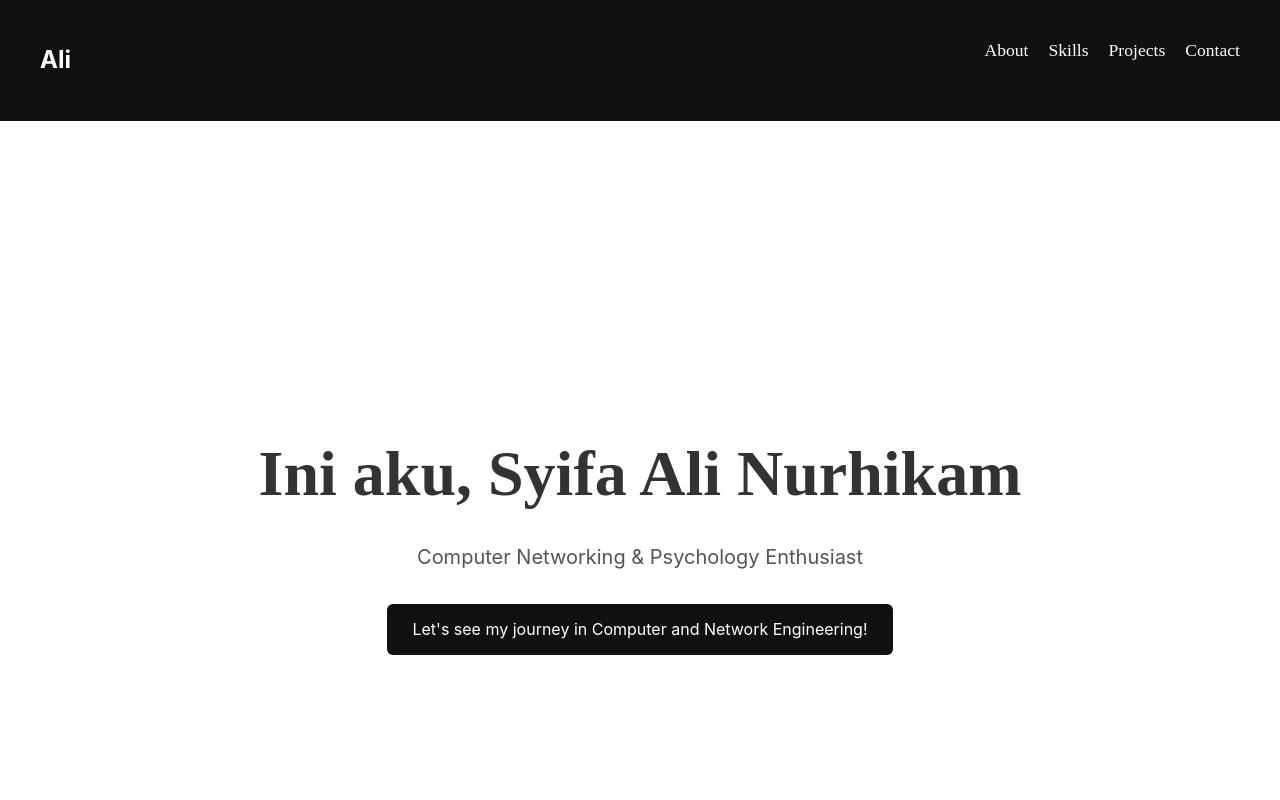
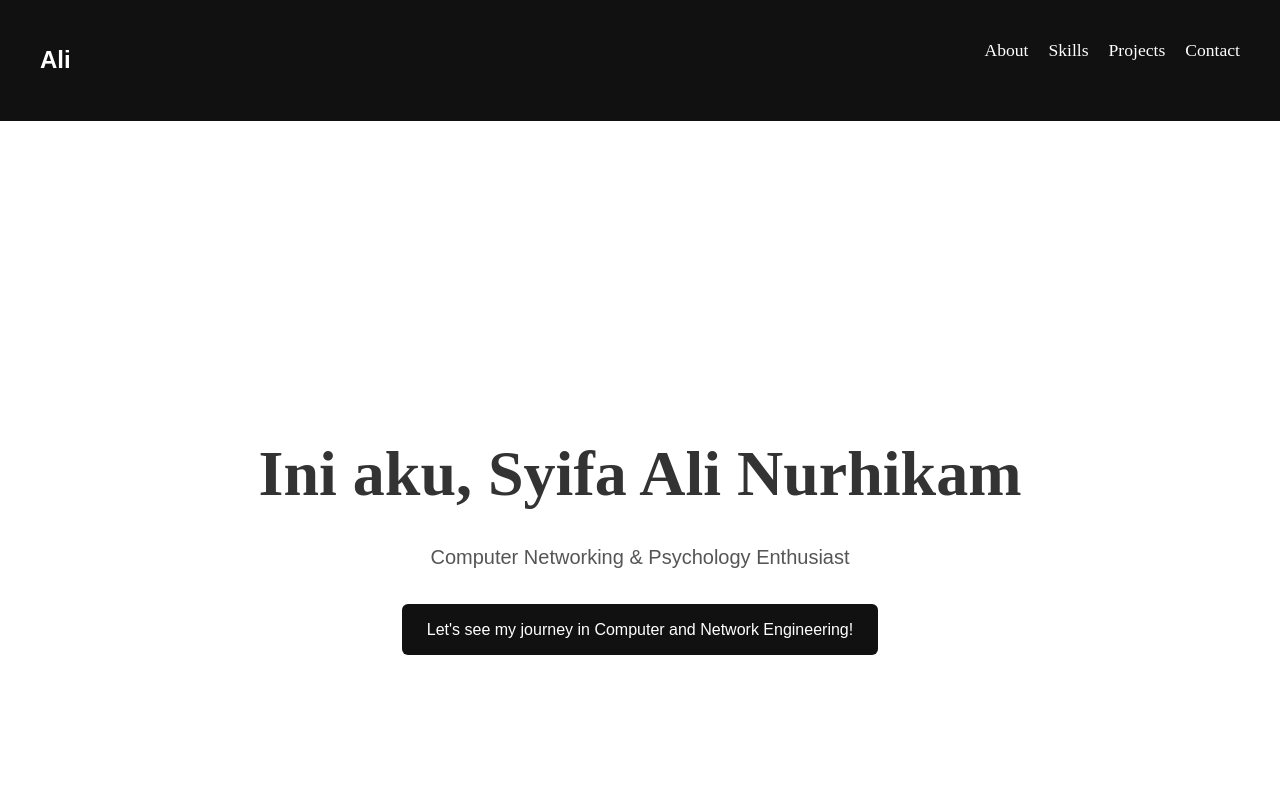
Before and after one commit to packet-ali/my-portfolio, a plain HTML site: page index.html in a window 1280 px wide. Shown: the top 800 px of the page. Drawn offline with Linux system fonts and the light colour scheme.

Commit message:
Change font-family from 'Inter' to 'Chloe'

```diff
--- a/style.css
+++ b/style.css
@@ -13,7 +13,7 @@ body{
   padding: 0;
   background:#f5f5f5;
   color:#333;
-  font-family:'Inter', sans-serif;
+  font-family:'Chloe', sans-serif;
   line-height:1.7;
 }
 
```
